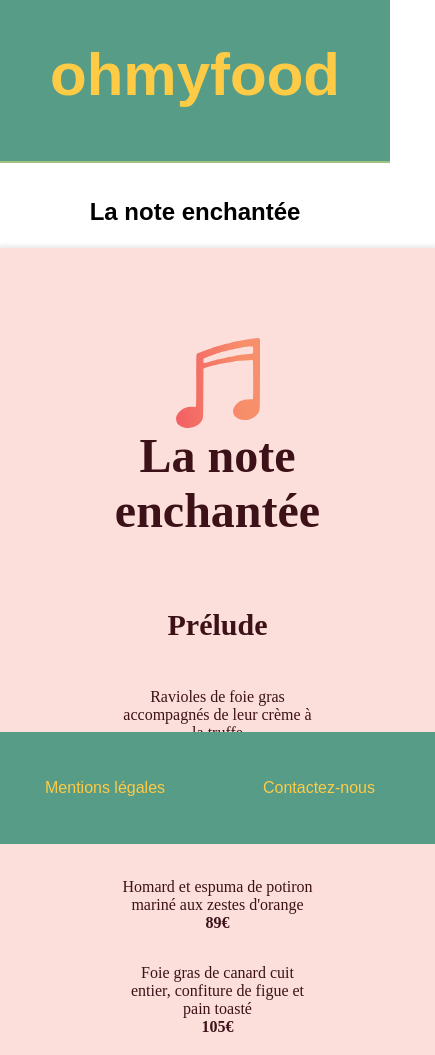
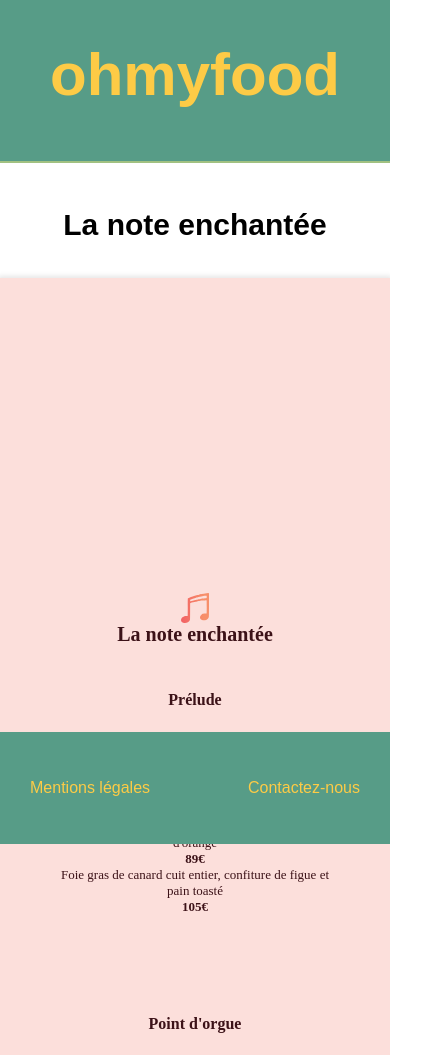
Before and after one commit to olbow-dotcom/projet3, a website: page menu1enchantee.html in a window 390 px wide. Shown: the top 1055 px of the page, 435 px wide, since content can reach past the window. Drawn offline with Linux system fonts and the light colour scheme.

Commit message:
responsive menu enchantée

```diff
--- a/style3.scss
+++ b/style3.scss
@@ -289,6 +289,7 @@ h1
 }
 @mixin h2
 {
+    max-width: 400px ;
     padding-top: 45px;
     font-size: 30px;
     height:40px;
@@ -319,8 +320,7 @@ footer
     height:112px;
     margin-top: 48PX;
     background-color: $color_headfoot;
-    justify-content:space-between ;
-    padding:0 30px 0 15px;
+    justify-content:space-between;
     width:100%;
     position: fixed;
     left:0%;
@@ -594,6 +594,7 @@ footer
 
 .enchantee
 {
+    width: auto;
     display:flex !important;
     flex-direction: column !important;
     justify-content: space-between !important;
@@ -604,14 +605,8 @@ footer
         }
     h2
     {
-        display:flex;
-        justify-content: center;
-        align-items: baseline;
-        height:15px;
-        margin:35px;
-        padding-bottom:0;
-        font-family: Arial, Helvetica, sans-serif;
-
+        @include h2;
+        margin:auto
     }
     .menu
     {
@@ -621,18 +616,22 @@ footer
         align-items: center;
         color:rgb(60 18 24);
         background-color: $color-fondnote;
-        width: 1000px;
-        margin-left:auto;
-        margin-right: auto;
-        margin-bottom: 150px;
+        width: 50%;
+        font-size: 20px;
+        margin:auto;
+        margin-bottom:200px;
         padding: 50px 120px 20px 120px;
         height:1400px;
         box-shadow:0 0 5px 2px hsl(0, 0%, 90%);
-        @media (max-width:1250px) {
-            width:50%;
-            margin-left:auto;
-            margin-right: auto;
+        @media (min-width:1000px)and (max-width: 1420px){
+            margin:auto;
             height: auto;
+        }
+        @media (max-width:500px)
+        {
+            padding:0 50px 0 50px;
+            margin :0;
+            width: auto;
         }
         .titre-menu__un
         {
@@ -650,24 +649,41 @@ footer
                 margin-top: 40px;
                 width: 90px;
                 height: 90px;
-                @media (max-width:900px)
+                @media(max-width: 600px)
                 {
-                    font-size: 2em;
+                    width:30px;
+                    height:30px;
                 }
+            }
+            @media (max-width:900px)
+            {
+                font-size:2em;
+            }
+            @media (max-width:600px)
+            {
+                font-size: 1em;
+                padding:40px 0 15px 0;
+
             }
         }
         h3
         {
             @include h3 ;
             @include titre-souligné-enchantee;
-            @media (max-width:1250px)
+            @media (max-width:1000px)
                 {
                     justify-content:center;
                 }
             .trait-g
             {
                 width:350px;
-                @media (max-width:1250px)
+                @media (max-width: 1420px)
+                {
+                    width:200px;
+
+                }
+
+                @media (max-width:1000px)
                 {
                     display:none;
                 }
@@ -676,7 +692,11 @@ footer
             {
                 width:350px;
                 margin-top: 13px;
-                @media(max-width:1250px){
+                @media (max-width: 1420px)
+                {
+                    width:200px;
+                }
+                @media(max-width:1000px){
                 display: none;
                 }
             }
@@ -684,7 +704,8 @@ footer
             {
                 font-family: "Segoe Print";
                 color: rgb(60 18 24);
-
+                width:253px;
+                font-size:16px;
             }
         }
         .entrees
@@ -728,8 +749,7 @@ footer
             align-items: center;
             font-family: "Devonshire";
             font-size: 35px;
-            margin-top: 20px;
-            margin-bottom: 40px;
+            margin: 40px 0 80px 0;
             @media (max-width:1100px)
             {
                 display:none;
@@ -738,14 +758,26 @@ footer
     }
     .menu .plat-prix
     {
+        width:952px;
+        font-size: 16px;
         span
         {
             display:inline-flex;
             font-weight: bold;
         }
+        @media(max-width : 1420px)
+        {
+            width: 80%;
+            justify-content: stretch;
+            margin: auto;
+        }
         @media(max-width:1100px)
         {
         @include style-menu-res;
+        }
+        @media(max-width: 600px)
+        {
+            font-size:13px;
         }
     }
 }
@@ -758,7 +790,7 @@ footer
         height: 100%;
         @media (max-width:1100px)
             {
-              max-width: auto;
+              width: auto;
             }
         h2
         {
```
Also changed, not shown: style3.css, 1 other file.
